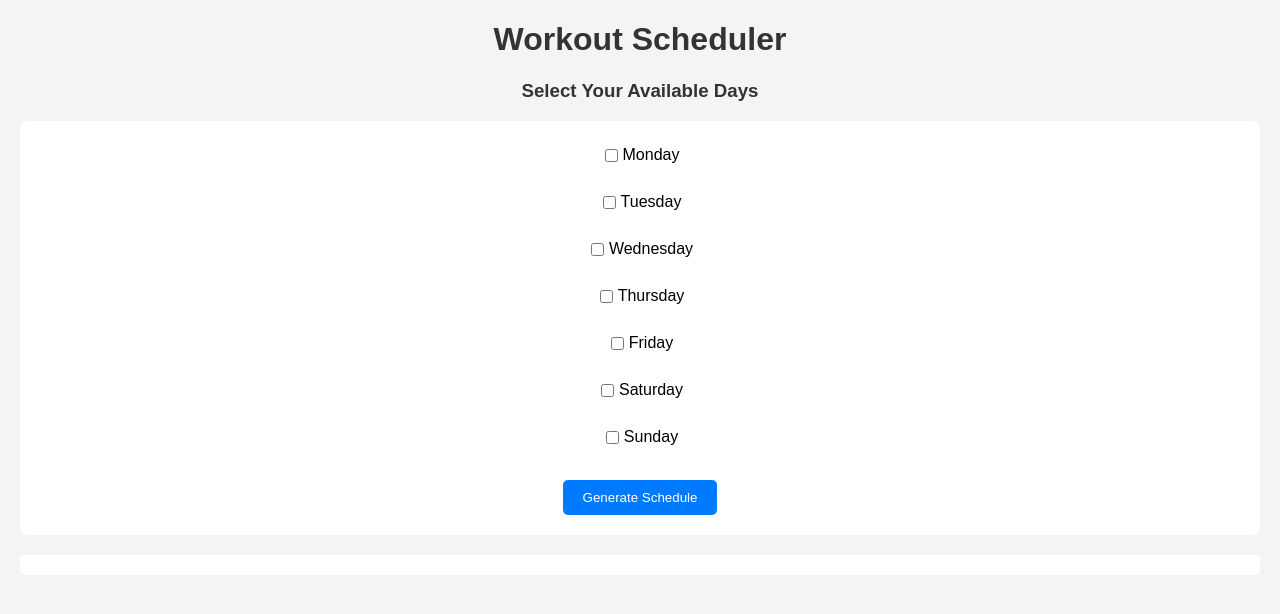
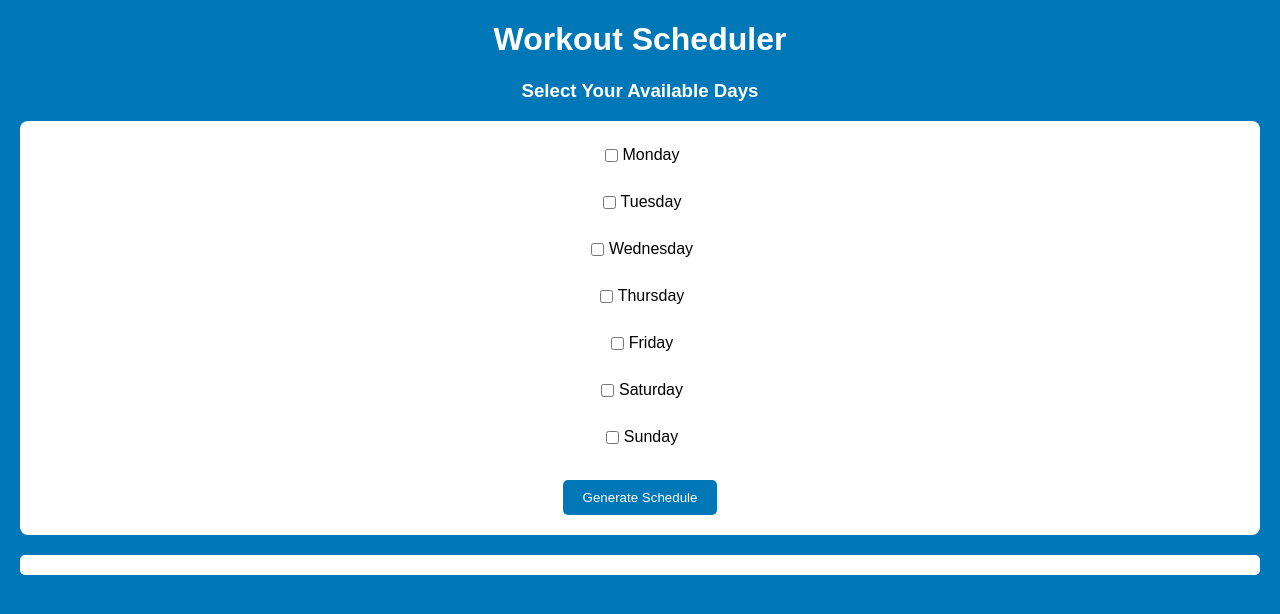
Before and after one commit to owenlovett/workout-scheduler, a Flask app: page / in a window 1280 px wide. Shown: the top 614 px of the page. Run offline with Flask 3, Linux system fonts and the light colour scheme.

Commit message:
updated colors

```diff
--- a/static/styles.css
+++ b/static/styles.css
@@ -1,11 +1,11 @@
 body {
     font-family: Arial, sans-serif;
     margin: 20px;
-    background-color: #f4f4f4;
+    background-color: #0077B6;
 }
 
 h1, h3 {
-    color: #333;
+    color: white;
     text-align: center;
 }
 
@@ -30,7 +30,7 @@ input[type="checkbox"] {
 }
 
 button {
-    background-color: #007BFF;
+    background-color: #0077B6;
     color: white;
     border: none;
     padding: 10px 20px;
```
